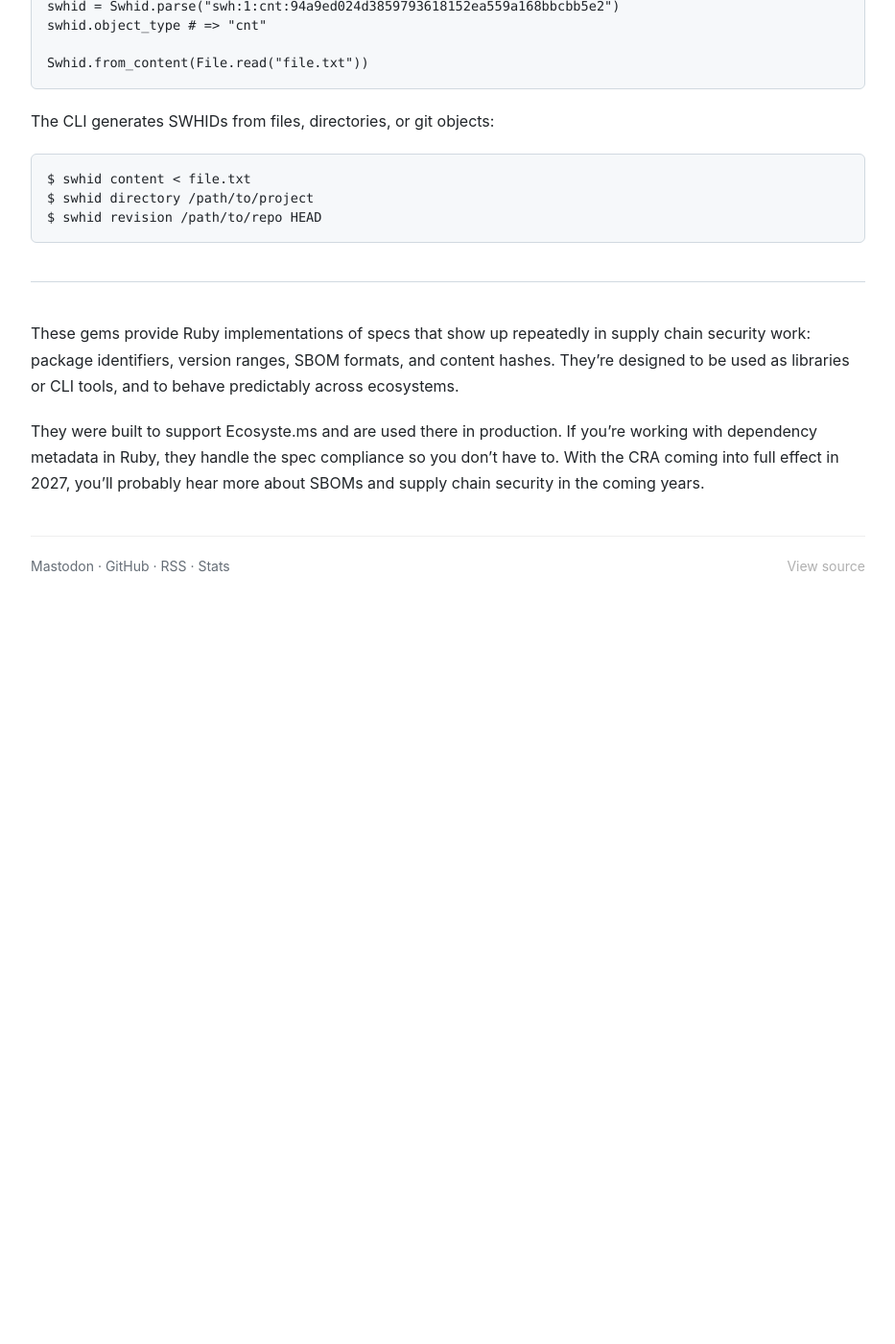
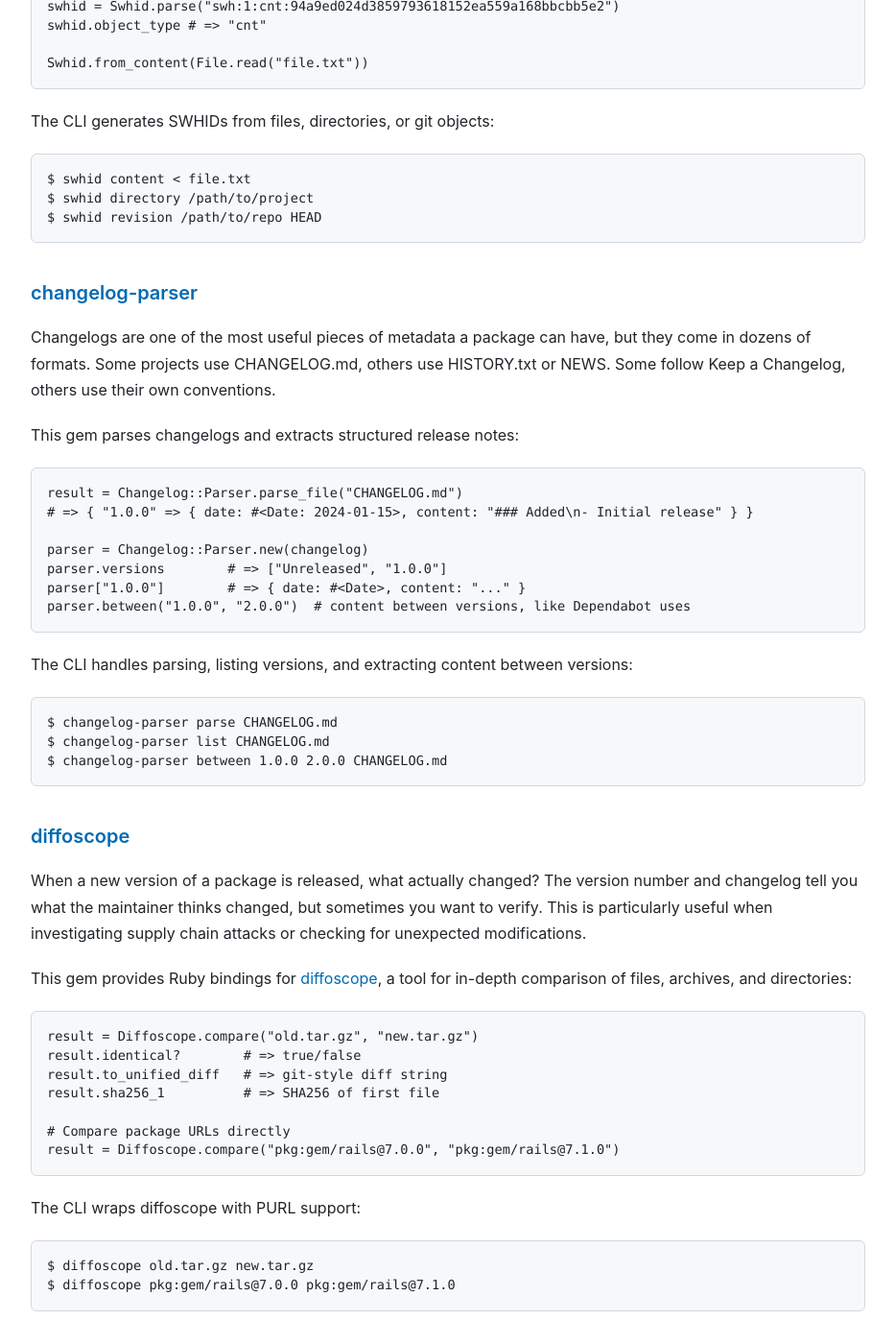
Before and after one commit to andrew/nesbitt.io, a Jekyll site: the page built from _posts/2025-12-14-supply-chain-security-tools-for-ruby.md, in a window 1280 px wide and 1400 px high, scrolled down 2561 px. Shown: the whole window at 96% size, without its empty margins (173-1106 px from the left). Built offline with Jekyll 4.4.1, drawn with Linux system fonts in a browser that asks for light colours; before the commit the page ends 3191 px from its top, so only the background shows below that; some of the changed text lies outside the part shown.

Commit message:
Add changelog-parser and diffoscope gems to supply chain security tooling post

````diff
--- a/_data/stats.json
+++ b/_data/stats.json
@@ -1,7 +1,7 @@
 {
-  "generated_at": "2026-01-05T22:50:04Z",
+  "generated_at": "2026-01-06T15:35:05Z",
   "total_posts": 45,
-  "total_words": 51911,
+  "total_words": 51914,
   "reading_minutes": 260,
   "average_words": 1154,
   "longest_post": {
--- a/_posts/2025-12-14-supply-chain-security-tools-for-ruby.md
+++ b/_posts/2025-12-14-supply-chain-security-tools-for-ruby.md
@@ -102,8 +102,55 @@
 $ swhid revision /path/to/repo HEAD
 ```
 
+### [changelog-parser](https://github.com/andrew/changelog-parser)
+
+Changelogs are one of the most useful pieces of metadata a package can have, but they come in dozens of formats. Some projects use CHANGELOG.md, others use HISTORY.txt or NEWS. Some follow Keep a Changelog, others use their own conventions.
+
+This gem parses changelogs and extracts structured release notes:
+
+```ruby
+result = Changelog::Parser.parse_file("CHANGELOG.md")
+# => { "1.0.0" => { date: #<Date: 2024-01-15>, content: "### Added\n- Initial release" } }
+
+parser = Changelog::Parser.new(changelog)
+parser.versions        # => ["Unreleased", "1.0.0"]
+parser["1.0.0"]        # => { date: #<Date>, content: "..." }
+parser.between("1.0.0", "2.0.0")  # content between versions, like Dependabot uses
+```
+
+The CLI handles parsing, listing versions, and extracting content between versions:
+
+```
+$ changelog-parser parse CHANGELOG.md
+$ changelog-parser list CHANGELOG.md
+$ changelog-parser between 1.0.0 2.0.0 CHANGELOG.md
+```
+
+### [diffoscope](https://github.com/andrew/diffoscope)
+
+When a new version of a package is released, what actually changed? The version number and changelog tell you what the maintainer thinks changed, but sometimes you want to verify. This is particularly useful when investigating supply chain attacks or checking for unexpected modifications.
+
+This gem provides Ruby bindings for [diffoscope](https://diffoscope.org/), a tool for in-depth comparison of files, archives, and directories:
+
+```ruby
+result = Diffoscope.compare("old.tar.gz", "new.tar.gz")
+result.identical?        # => true/false
+result.to_unified_diff   # => git-style diff string
+result.sha256_1          # => SHA256 of first file
+
+# Compare package URLs directly
+result = Diffoscope.compare("pkg:gem/rails@7.0.0", "pkg:gem/rails@7.1.0")
+```
+
+The CLI wraps diffoscope with PURL support:
+
+```
+$ diffoscope old.tar.gz new.tar.gz
+$ diffoscope pkg:gem/rails@7.0.0 pkg:gem/rails@7.1.0
+```
+
 ---
 
-These gems provide Ruby implementations of specs that show up repeatedly in supply chain security work: package identifiers, version ranges, SBOM formats, and content hashes. They're designed to be used as libraries or CLI tools, and to behave predictably across ecosystems.
+These gems provide Ruby implementations of specs that show up repeatedly in supply chain security work: package identifiers, version ranges, SBOM formats, content hashes, changelogs, and package diffs. They're designed to be used as libraries or CLI tools, and to behave predictably across ecosystems.
 
 They were built to support Ecosyste.ms and are used there in production. If you're working with dependency metadata in Ruby, they handle the spec compliance so you don't have to. With the CRA coming into full effect in 2027, you'll probably hear more about SBOMs and supply chain security in the coming years.
````
